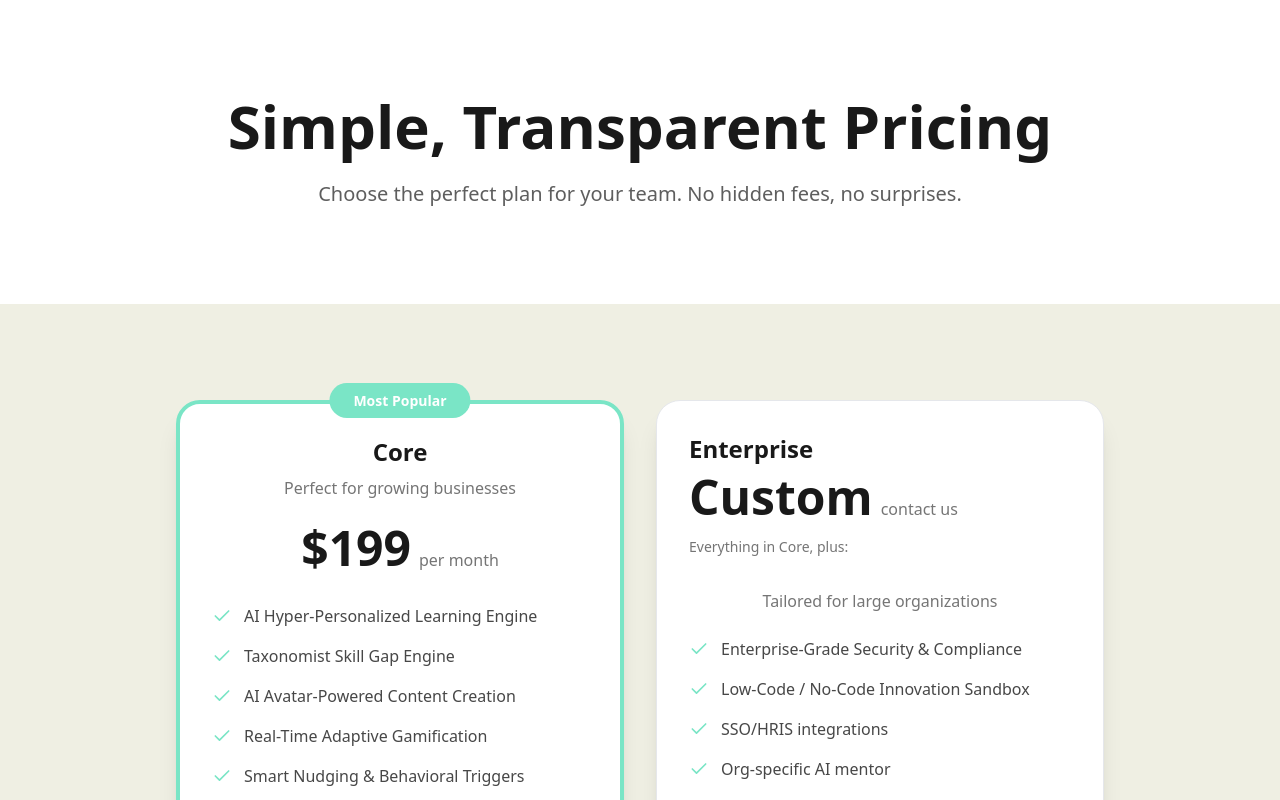
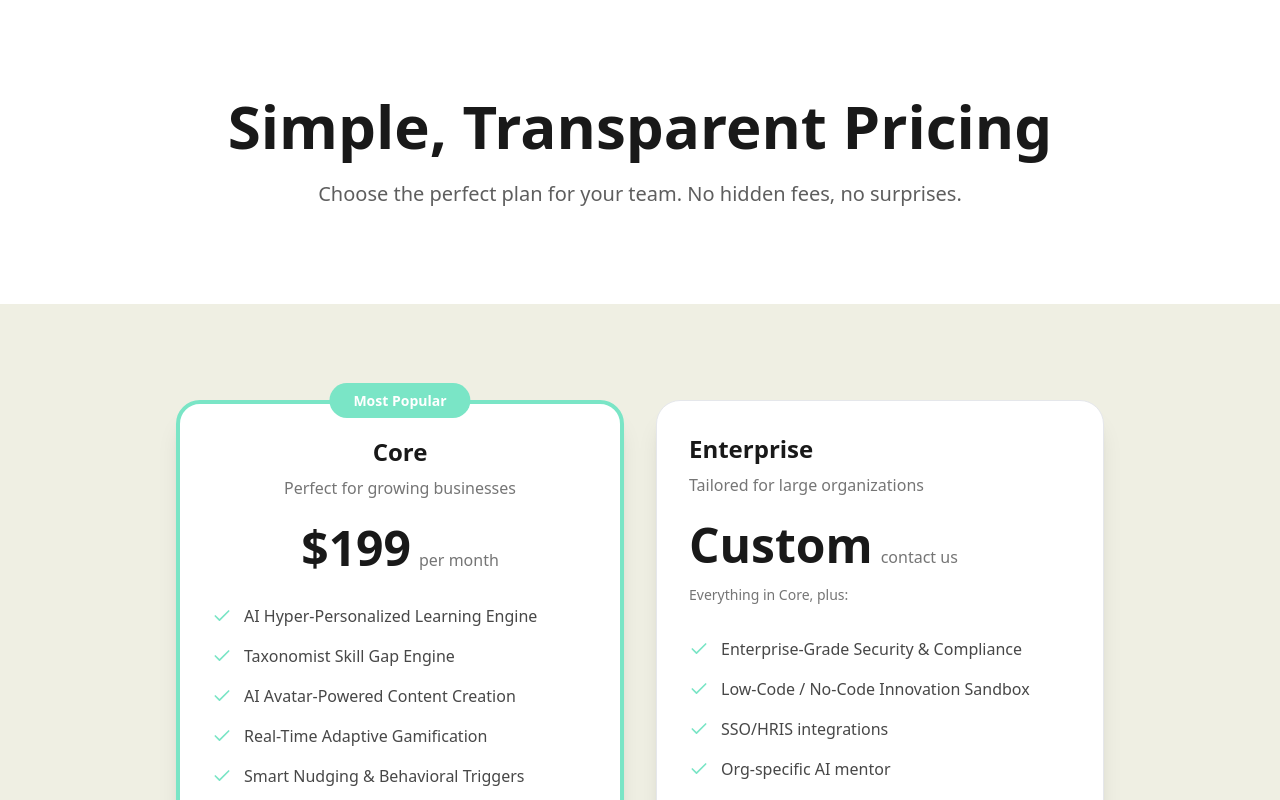
Before and after one commit to kkarakas-lxera/lxera-vision-platform, a React (Vite) app: page /pricing in a window 1280 px wide. Shown: the top 800 px of the page. Built offline with nearby package versions, Linux system fonts and the light colour scheme.

Commit message:
Reverted to commit ae2be3f977f4328ed297f1876fa1a56c4c634610

```diff
--- a/src/pages/Pricing.tsx
+++ b/src/pages/Pricing.tsx
@@ -1,4 +1,3 @@
-
 
 import { Button } from "@/components/ui/button";
 import { Check } from "lucide-react";
@@ -76,11 +75,9 @@ const Pricing = () => {
                   <h3 className="text-2xl font-bold text-business-black mb-2">
                     {plan.name}
                   </h3>
-                  {plan.name !== 'Enterprise' && (
-                    <p className="text-business-black/60 mb-6">
-                      {plan.description}
-                    </p>
-                  )}
+                  <p className="text-business-black/60 mb-6">
+                    {plan.description}
+                  </p>
                   <div className="mb-4">
                     <span className="text-5xl font-bold text-business-black">
                       {plan.price}
@@ -95,14 +92,6 @@ const Pricing = () => {
                     </p>
                   )}
                 </div>
-
-                {plan.name === 'Enterprise' && (
-                  <div className="text-center mb-6">
-                    <p className="text-business-black/60">
-                      {plan.description}
-                    </p>
-                  </div>
-                )}
 
                 <ul className="space-y-4 mb-8">
                   {plan.features.map((feature, featureIndex) => (
```
